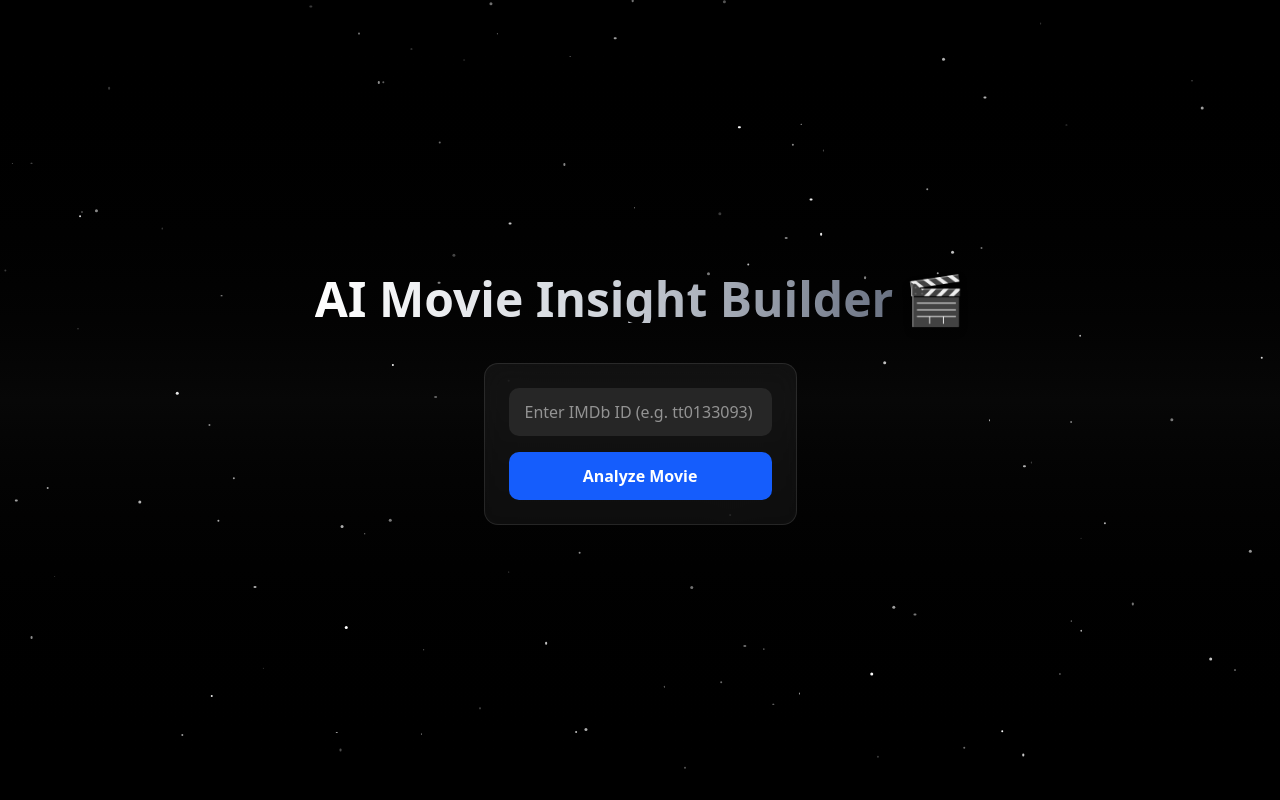
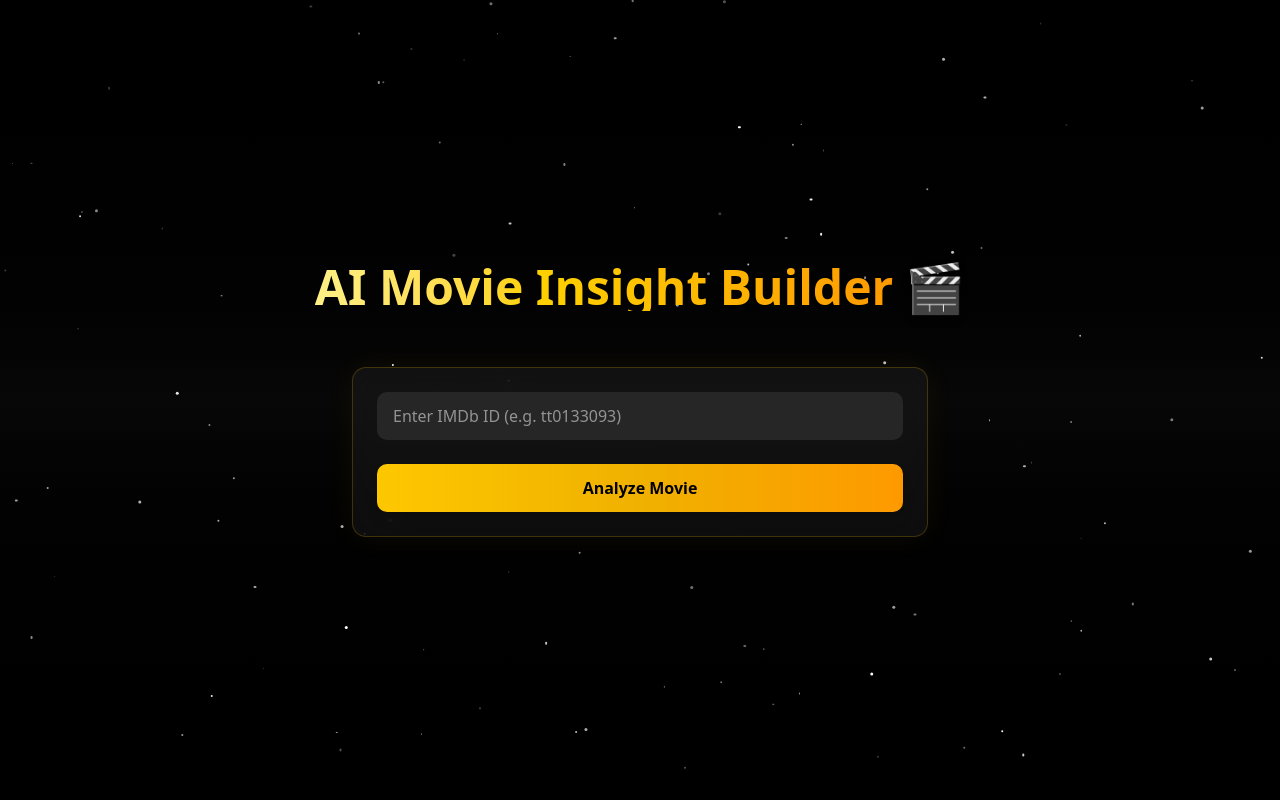
Before and after one commit to anujpundora/ai-movie-insight-builder, a Next.js app: page / in a window 1280 px wide. Built offline with nearby package versions, Linux system fonts and the light colour scheme.

Commit message:
style: Added Black and Gold theme and improved hero input card sizing and spacing

```diff
--- a/app/page.tsx
+++ b/app/page.tsx
@@ -14,7 +14,7 @@
 return (
   <>
   <AnimatedBackground />
-  <main className="min-h-screen flex flex-col items-center justify-center gap-10 p-6">
+  <main className="min-h-screen flex flex-col items-center justify-center gap-14 p-6">
 
    <h1 className="text-5xl font-bold text-center flex items-center justify-center gap-3">
 
@@ -22,9 +22,9 @@
   <span
     className="
       bg-linear-to-r
-      from-white
-      via-gray-300
-      to-gray-500
+     from-yellow-200
+      via-yellow-400
+      to-amber-500
       text-transparent
       bg-clip-text
     "
--- a/components/LoadingState.tsx
+++ b/components/LoadingState.tsx
@@ -10,40 +10,31 @@
 
 export default function LoadingState() {
   return (
-    <div className="flex flex-col items-center gap-6 mt-10">
+    <div className="flex flex-col items-center justify-center gap-6 py-20">
 
-      {/* Spinner */}
+      {/* Gold AI Pulse */}
       <motion.div
-        animate={{ rotate: 360 }}
+        className="h-24 w-24 rounded-full bg-yellow-400"
+        animate={{
+          scale: [1, 1.4, 1],
+          opacity: [0.6, 1, 0.6],
+          boxShadow: [
+            "0 0 20px rgba(255,215,0,0.4)",
+            "0 0 40px rgba(255,215,0,0.9)",
+            "0 0 20px rgba(255,215,0,0.4)",
+          ],
+        }}
         transition={{
+          duration: 2,
           repeat: Infinity,
-          duration: 1.2,
-          ease: "linear",
+          ease: "easeInOut",
         }}
-        className="h-14 w-14 border-4 border-blue-500 border-t-transparent rounded-full"
       />
 
-      <h2 className="text-xl font-semibold">
-        🤖 AI analyzing movie sentiment...
-      </h2>
-
-      {/* Animated Steps */}
-      <div className="flex flex-col gap-2 text-neutral-400">
-        {steps.map((step, index) => (
-          <motion.p
-            key={index}
-            initial={{ opacity: 0 }}
-            animate={{ opacity: [0.3, 1, 0.3] }}
-            transition={{
-              duration: 2,
-              repeat: Infinity,
-              delay: index * 0.6,
-            }}
-          >
-            {step}
-          </motion.p>
-        ))}
-      </div>
+      <p className="text-gray-300 text-lg animate-pulse">
+        🤖 AI analyzing audience sentiment...
+      </p>
     </div>
   );
+
 }
--- a/components/MovieCard.tsx
+++ b/components/MovieCard.tsx
@@ -1,7 +1,5 @@
-import {
-  Card,
-  CardContent,
-} from "@/components/ui/card";
+
+import { motion } from "framer-motion";
 
 interface Props {
   movie: any;
@@ -11,11 +9,16 @@
   return (
       <div className="max-w-4xl w-full bg-neutral-900 rounded-xl p-6 shadow-lg flex flex-col md:flex-row gap-6">
       {/* Poster */}
-      <img
-        src={movie.Poster}
-        alt={movie.Title}
-        className="w-full md:w-64 rounded-lg object-cover"
-      />
+
+     <motion.img
+      src={movie.Poster}
+      alt={movie.Title}
+      className="w-64 rounded-lg object-cover"
+      whileHover={{
+        scale: 1.05,
+      }}
+      transition={{ type: "spring", stiffness: 200 }}
+    />
 
       {/* Details */}
       <div className="flex flex-col gap-3">
--- a/components/MovieInput.tsx
+++ b/components/MovieInput.tsx
@@ -50,18 +50,18 @@
   }
 
   return (
-   <div className="backdrop-blur-md bg-white/5 border border-white/10 rounded-xl p-6 flex flex-col gap-4">
+   <div className="backdrop-blur-md w-full max-w-xl bg-white/5 border border-yellow-400/20 rounded-xl p-6 flex flex-col gap-6 shadow-[0_0_30px_rgba(255,215,0,0.05)] ">
       <input
         type="text"
         placeholder="Enter IMDb ID (e.g. tt0133093)"
         value={imdbId}
         onChange={(e) => setImdbId(e.target.value)}
-        className="w-full max-w-md rounded-lg bg-neutral-800 px-4 py-3 outline-none focus:ring-2 focus:ring-blue-500"
+        className="w-full  rounded-lg bg-neutral-800 px-4 py-3 outline-none focus:ring-1 focus:ring-yellow-800"
       />
 
       <button
         onClick={handleAnalyze}
-        className="rounded-lg bg-blue-600 px-6 py-3 font-semibold hover:bg-blue-700"
+        className="rounded-lg px-6 py-3 font-semibold text-black bg-linear-to-r from-yellow-400 via-yellow-500 to-amber-500 hover:from-yellow-300 hover:to-amber-400 transition-all duration-300 shadow-lg hover:shadow-[0_0_25px_rgba(255,215,0,0.6)] active:scale-95"
       >
         Analyze Movie
       </button>
```
